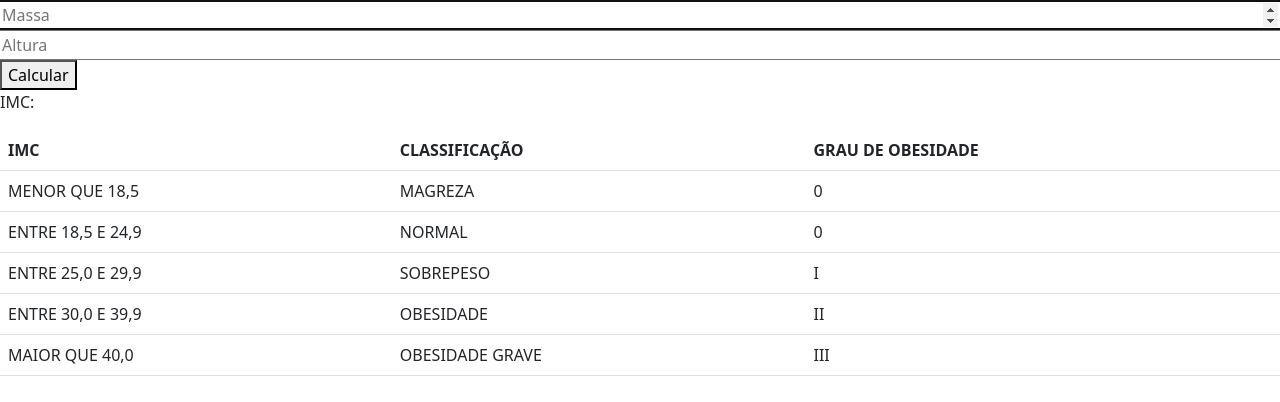
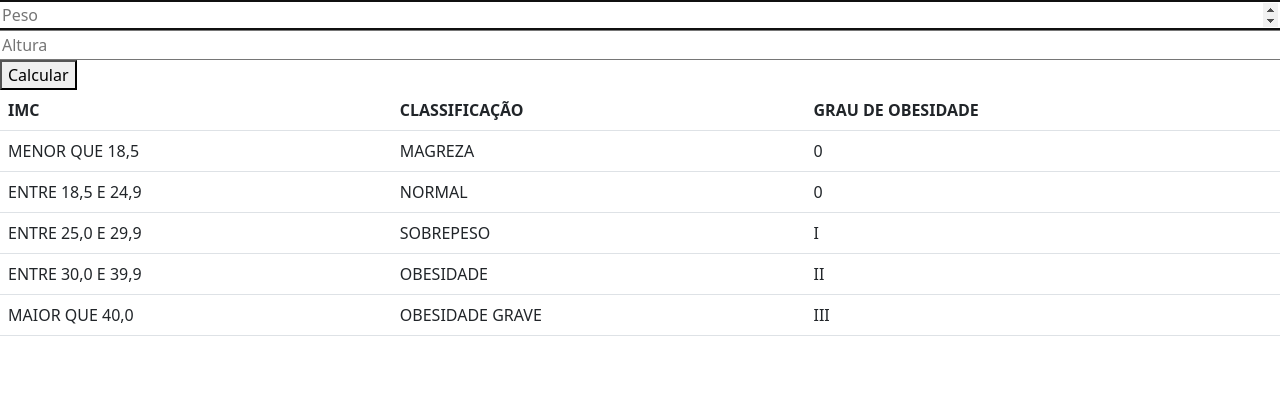
Before and after one commit to paulopariz/IMC, a Vue app: page / in a window 1280 px wide. Shown: the top 402 px of the page. Built offline with nearby package versions, Linux system fonts and the light colour scheme.

Commit message:
validation

```diff
--- a/src/App.vue
+++ b/src/App.vue
@@ -3,9 +3,9 @@
     <div class="card-imc">
       <div class="row">
         <input
-          v-model="massa"
+          v-model="peso"
           type="number"
-          placeholder="Massa"
+          placeholder="Peso"
           maxlength="10"
           autofocus
         />
@@ -20,8 +20,8 @@
       </div>
       <button class="calc" @click="calcImc">Calcular</button>
 
-      <p>IMC: {{ imc }}</p>
-      <p class=" obs" style="display: none;">OBS: {{ obs }}</p>
+      <p class="imc" style="display: none;">SEU IMC: {{ imc }}</p>
+      <p class="obs" style="display: none;">{{ obs }}</p>
     </div>
     <tabela-imc></tabela-imc>
   </div>
@@ -30,7 +30,6 @@
 <script>
 import TabelaImc from './components/TabelaImc.vue';
 
-
 export default {
   components: {
     TabelaImc
@@ -38,22 +37,35 @@ export default {
 
   data() {
      return{
-      massa: "",
+      peso: "",
       altura: "",
       imc: "",
       obs: "",
     };
   },
+
   methods: {
+
     calcImc() {
-
-      if(this.massa === "") document.querySelector('.obs').style.display = "block", this.obs = "";
-
-      else if(this.altura === "") this.obs = ""
+      this.imc = (this.peso / (this.altura * this.altura)).toFixed(2),
+      document.querySelector('.imc').style.display = "block"
+      this.showObs(this.imc);
 
 
-      this.imc = (this.massa / (this.altura * this.altura)).toFixed(2);
-      this.showObs(this.imc);
+      if((this.peso === "") + (this.altura === ""))  (this.altura === ""),
+      document.querySelector('.obs').style.display = "block",
+      document.querySelector('.imc').style.display = "none",
+      document.querySelector('.magreza').style.background = "transparent",
+      document.querySelector('.normal').style.background = "transparent",
+      document.querySelector('.sobrepeso').style.background = "transparent",
+      document.querySelector('.obesidade').style.background = "transparent",
+      document.querySelector('.obesidadeGrave').style.background = "transparent",
+      this.obs = "Todos os campos devem ser preenchidos";
+
+
+      else (this.peso === "") + (this.altura === ""),
+      document.querySelector('.obs').style.display = "none";
+
     },
     showObs(imc) {
       if (this.imc < 18.5) document.querySelector('.magreza').style.background = "red",
```
Also changed, not shown: src/components/SobreImc.vue (added, +7 -0 lines).
